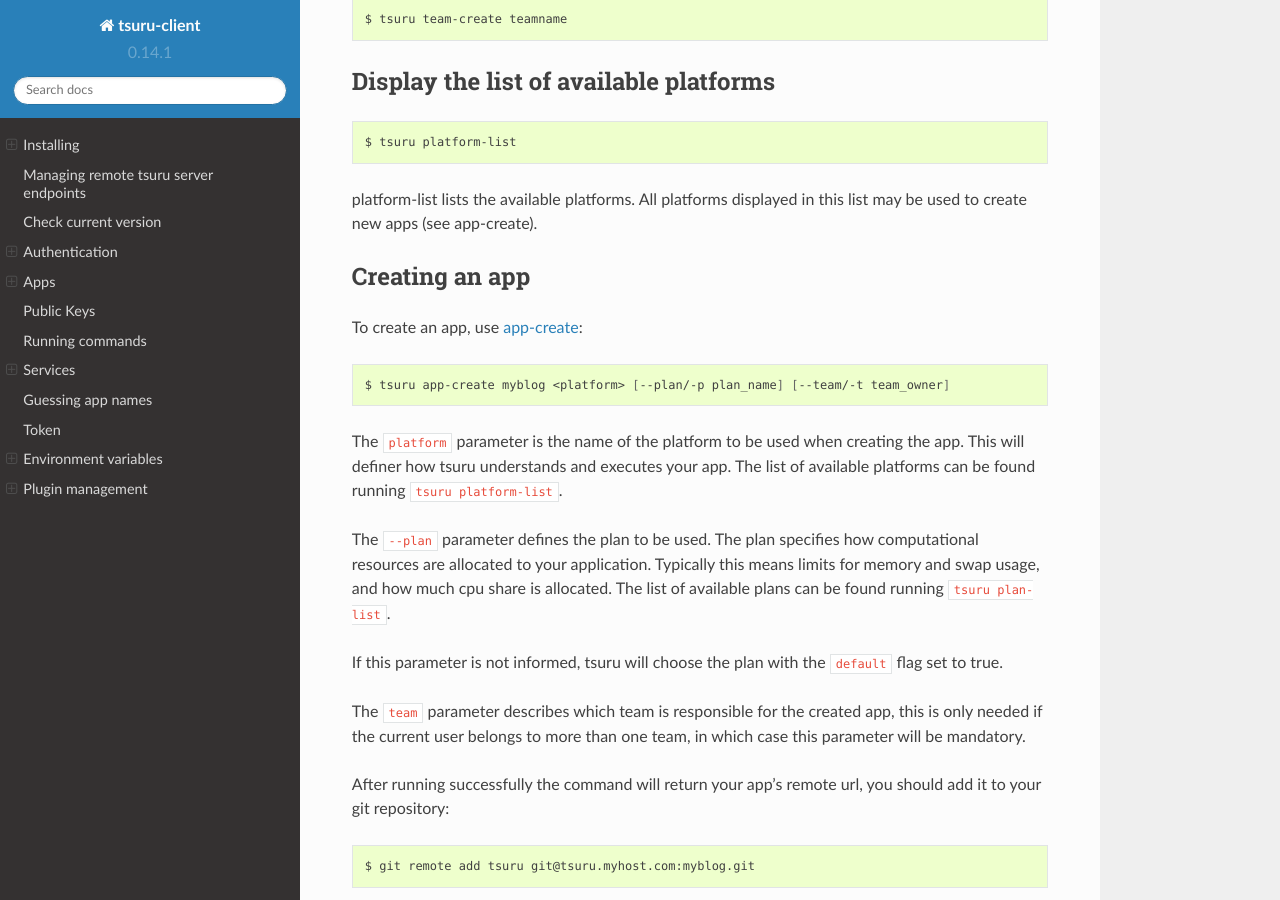
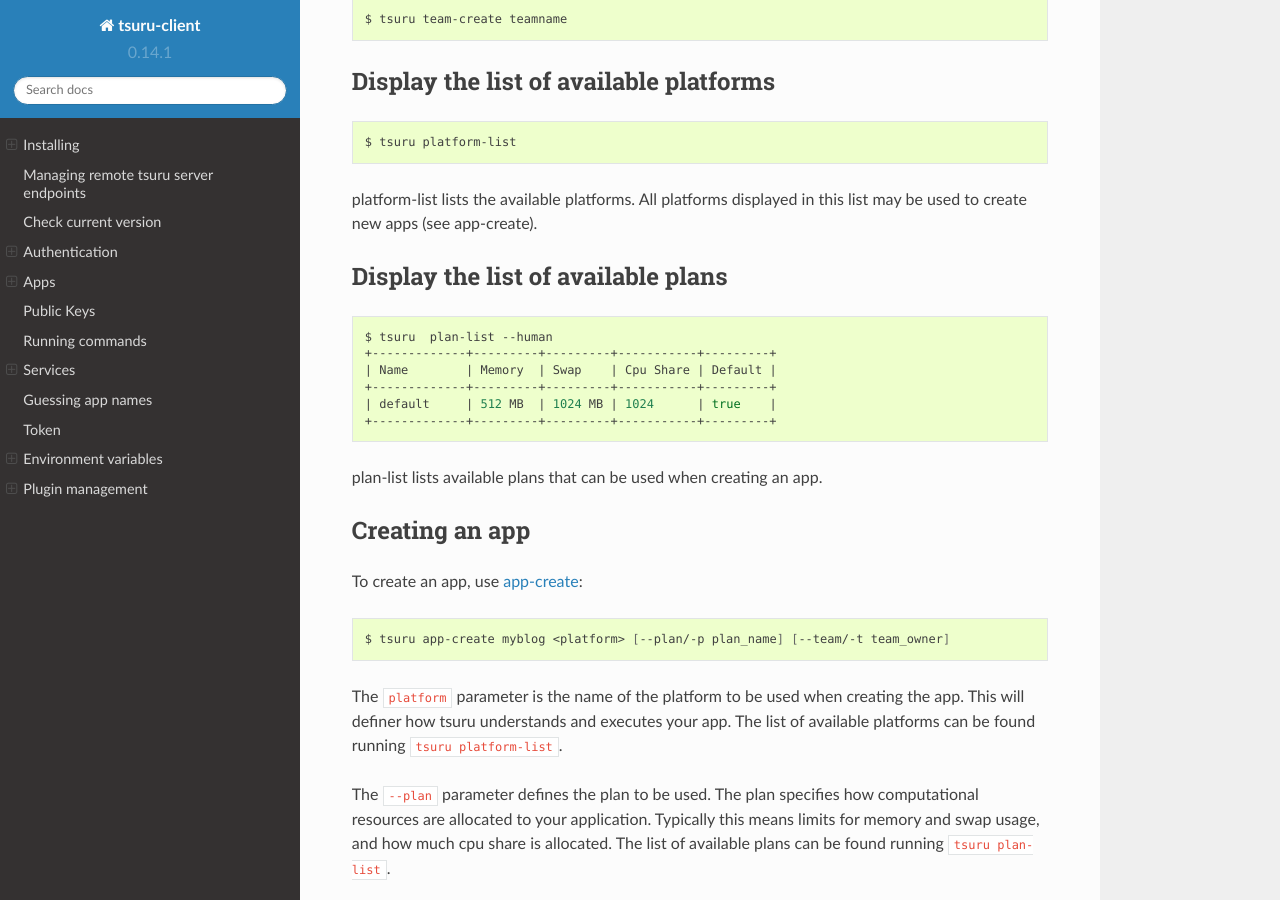
Before and after one commit to tsuru/tsuru-client, a Sphinx documentation site: the page built from docs/source/index.rst, in a window 1280 px wide and 900 px high, scrolled down 3390 px. Built offline with Sphinx 7.4.7 and the Read the Docs theme 2.0.0, drawn with Linux system fonts in a browser that asks for light colours.

Commit message:
add docs about plan-list.

```diff
--- a/docs/source/index.rst
+++ b/docs/source/index.rst
@@ -214,6 +214,22 @@
     $ tsuru platform-list
 
 platform-list lists the available platforms. All platforms displayed in this list may be used to create new apps (see app-create).
+
+Display the list of available plans
+-----------------------------------
+
+.. highlight:: bash
+
+::
+
+    $ tsuru  plan-list --human
+    +-------------+---------+---------+-----------+---------+
+    | Name        | Memory  | Swap    | Cpu Share | Default |
+    +-------------+---------+---------+-----------+---------+
+    | default     | 512 MB  | 1024 MB | 1024      | true    |
+    +-------------+---------+---------+-----------+---------+
+
+plan-list lists available plans that can be used when creating an app.
 
 Creating an app
 ---------------
```
